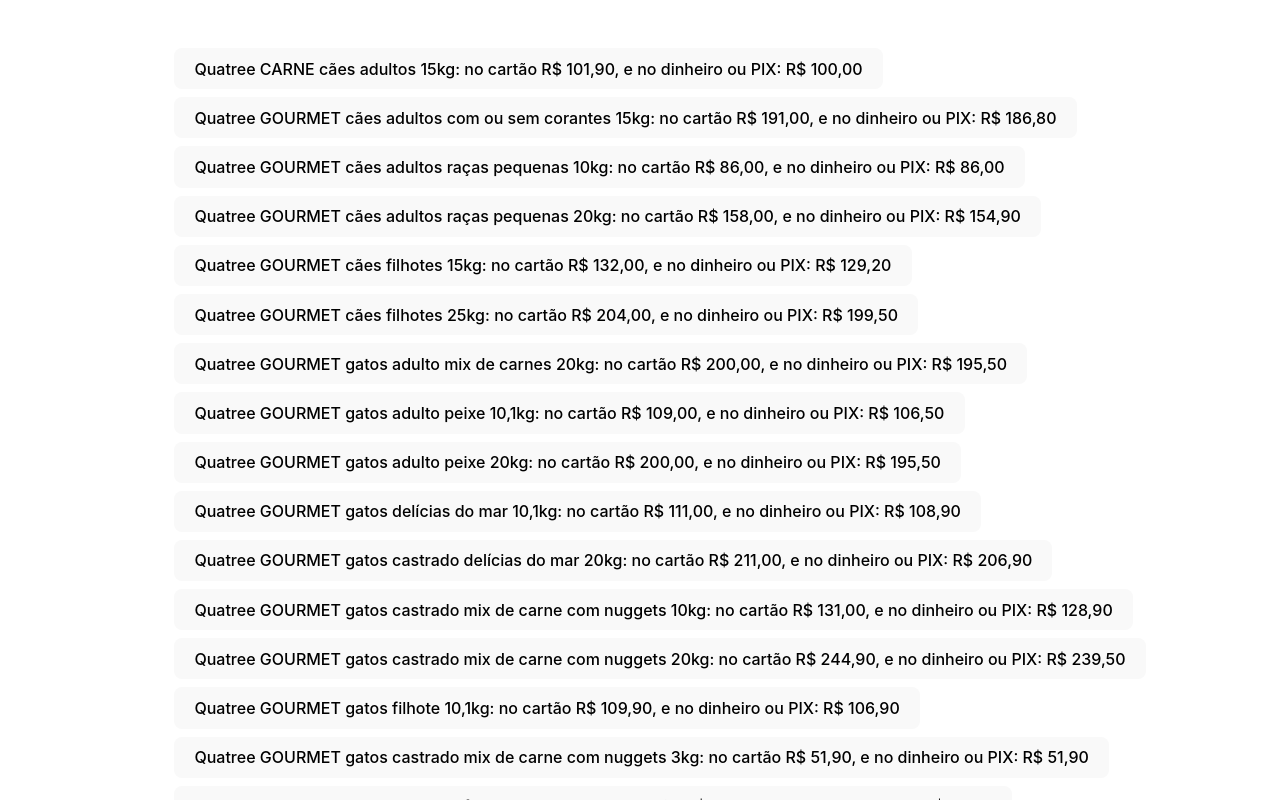
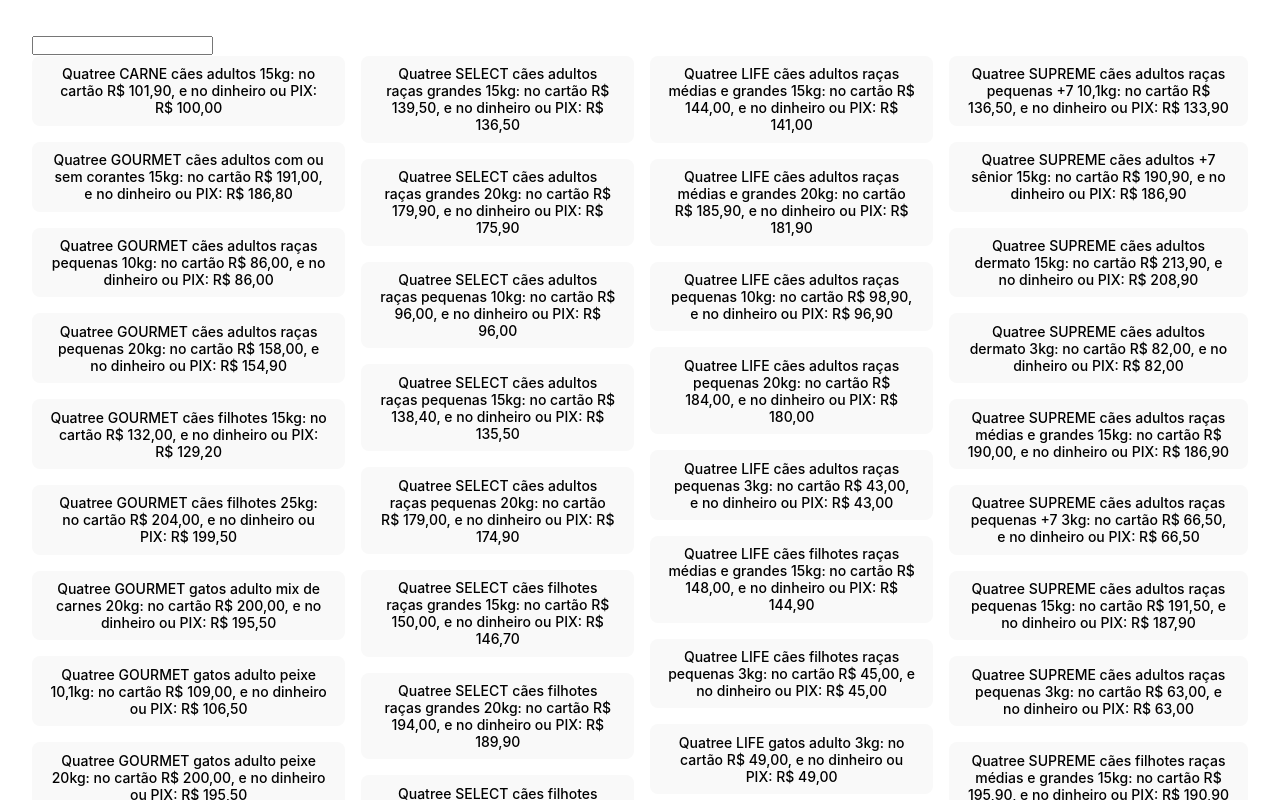
Before and after one commit to EduardoAlphonse/arca-day, a React (Vite) app: page / in a window 1280 px wide. Shown: the top 800 px of the page. Built offline with nearby package versions, Linux system fonts and the light colour scheme.

Commit message:
implementing search functionality

```diff
--- a/src/App.css
+++ b/src/App.css
@@ -6,7 +6,7 @@
 
 .logo {
   height: 6em;
-  padding: 1.5em;
+  padding: 1em;
   will-change: filter;
 }
 .logo:hover {
@@ -39,15 +39,22 @@
   color: #888;
 }
 
+.lists {
+  display: flex;
+  justify-content: center;
+  gap: 1rem;
+}
+
 ul {
   display: flex;
   flex-direction: column;
-  gap: 0.5rem;
+  gap: 1rem;
 
   list-style-type: none;
 }
 
 ul li {
+  font-size: 0.875rem;
 }
 
 #myInput {
--- a/src/App.jsx
+++ b/src/App.jsx
@@ -1,8 +1,13 @@
+import { useState } from "react";
 import "./App.css";
 
-import { feed } from "./database/quatree";
+import { feed as feedArray } from "./database/quatree";
 
 function App() {
+  const [feed, setFeed] = useState(feedArray);
+  const [filteredFeed, setFilteredFeed] = useState(feedArray);
+  const [search, setSearch] = useState("");
+
   function copy(message) {
     /* Get the text field */
     var copyText = document.getElementById("myInput");
@@ -18,15 +23,33 @@
     /* Alert the copied text */
     // alert("Copied the text: " + copyText.value);
   }
+
+  function filterFeed(event) {
+    const searchText = event.target.value;
+    setSearch(searchText);
+
+    if (search.length !== 0) {
+      const newFilteredFeed = feed.filter((item) => item.includes(search));
+      setFilteredFeed(newFilteredFeed);
+      return;
+    }
+    setFilteredFeed(feedArray);
+  }
+
   return (
     <div className="App">
-      <ul>
-        {feed.map((item) => (
-          <li key={item}>
-            <button onClick={() => copy(item)}>{item}</button>
-          </li>
+      <input type="text" onChange={filterFeed} value={search} />
+      <div className="lists">
+        {filteredFeed.map((brand, index) => (
+          <ul key={`brand_${index}`}>
+            {brand.map((item) => (
+              <li key={item}>
+                <button onClick={() => copy(item)}>{item}</button>
+              </li>
+            ))}
+          </ul>
         ))}
-      </ul>
+      </div>
 
       <input type="text" id="myInput" />
     </div>
--- a/src/index.css
+++ b/src/index.css
@@ -1,3 +1,9 @@
+* {
+  padding: 0;
+  margin: 0;
+  box-sizing: border-box;
+}
+
 :root {
   font-family: Inter, Avenir, Helvetica, Arial, sans-serif;
   font-size: 16px;
```
Also changed, not shown: src/database/quatree.js (+8 -0 lines).
